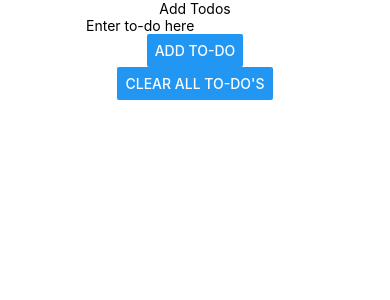
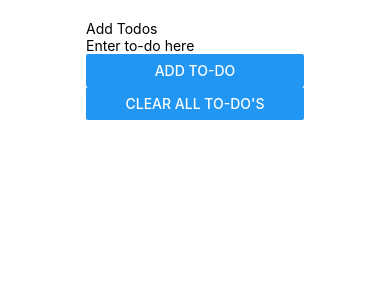
Before and after one commit to macrawford/todoListMatthewCrawford, a React Native app in the folder TodoApp/: screen / in a window 390 px wide. Shown: the top 300 px of the page. Built offline with nearby package versions, Linux system fonts and the light colour scheme.

Commit message:
Todos now persist correctly

```diff
--- a/TodoApp/src/screens/HomeScreen.js
+++ b/TodoApp/src/screens/HomeScreen.js
@@ -2,7 +2,7 @@ import React, {useState, useEffect} from 'react';
 import {View, Text, TextInput, StyleSheet, Button, ScrollView} from 'react-native';
 import {useSelector, useDispatch} from 'react-redux';
 import {getTodos} from '../store/actions/todos.js';
-import {addTodo} from '../store/actions/addTodo.js'
+import {addTodo, usedKeys, id} from '../store/actions/addTodo.js'
 // import AsyncStorage from '@react-native-async-storage/async-storage';
 
 // BREAK TODO HEADER, INPUT BOX/SUBMIT BUTTON, AND TODOS WITH THEIR CORRESPONDING EDIT/DELETE, ETC AS THEIR OWN COMPONENTS
@@ -15,8 +15,11 @@ const HomeScreen = () => {
     getTodos()
     .then((response) => {
       response.map((pair) => {
-        console.log('pair value: ', pair[0], pair[1])
-        dispatch({ type: 'ADD_TODO', payload: {id: Number(pair[0]), description: pair[1]}});
+        console.log('pair value: ', pair[0], ', ', pair[1])
+        if (Number(pair[0])) {
+          console.log('number! ', pair[0], pair[1])
+          dispatch({ type: 'ADD_TODO', payload: {id: Number(pair[0]), description: pair[1]}});
+        }
       })
     })
     .catch((err) => {
@@ -28,24 +31,20 @@ const HomeScreen = () => {
   const handleChangeTodo = (e) => {
     setCurrentTodo(e)
   };
-  // const addTodo = (text) => {
-  //   return {
-  //     type: 'ADD_TODO',
-  //     text
-  //   }
-  // }
+
   const handleEdit = (id, description) => {
     setCurrentTodo(description);
     dispatch({ type: 'DELETE_TODO', payload: {id: id}});
   }
   const handleSubmit = () => {
-    dispatch({ type: 'ADD_TODO', payload: {description: currentTodo}});
-    addTodo(currentTodo)
-    setCurrentTodo('');
+    if (currentTodo !== '') {
+      addTodo(currentTodo);
+      setCurrentTodo('');
+    }
   }
   return (
-    <ScrollView >
-      <View style={styles.container}>
+    <ScrollView contentContainerStyle={styles.container}>
+      <View style={styles.view}>
         <Text>
           Add Todos
         </Text>
@@ -69,9 +68,12 @@ const HomeScreen = () => {
 
 const styles = StyleSheet.create({
   container: {
-    flex: 1,
     justifyContent: "center",
-    alignItems: "center"
+    alignItems: "center",
+    marginTop: 20
+  },
+  view: {
+    flex: 1
   }
 })
 
--- a/TodoApp/src/store/actions/addTodo.js
+++ b/TodoApp/src/store/actions/addTodo.js
@@ -1,7 +1,7 @@
 export const ADD_TODO = 'ADD_TODO';
 import AsyncStorage from '@react-native-async-storage/async-storage';
 
-let id = 0;
+export let id = 0;
 export var usedKeys = [];
 
 
--- a/TodoApp/src/store/actions/todos.js
+++ b/TodoApp/src/store/actions/todos.js
@@ -4,8 +4,8 @@ import {usedKeys} from './addTodo'
 
 export const getTodos = async () => {
   try {
-    // const keys = await AsyncStorage.getAllKeys(usedKeys);
-    const value = await AsyncStorage.multiGet(usedKeys)
+    const keys = await AsyncStorage.getAllKeys();
+    const value = await AsyncStorage.multiGet(keys)
     return value;
   } catch(e) {
     console.log('e: ', e)
```
